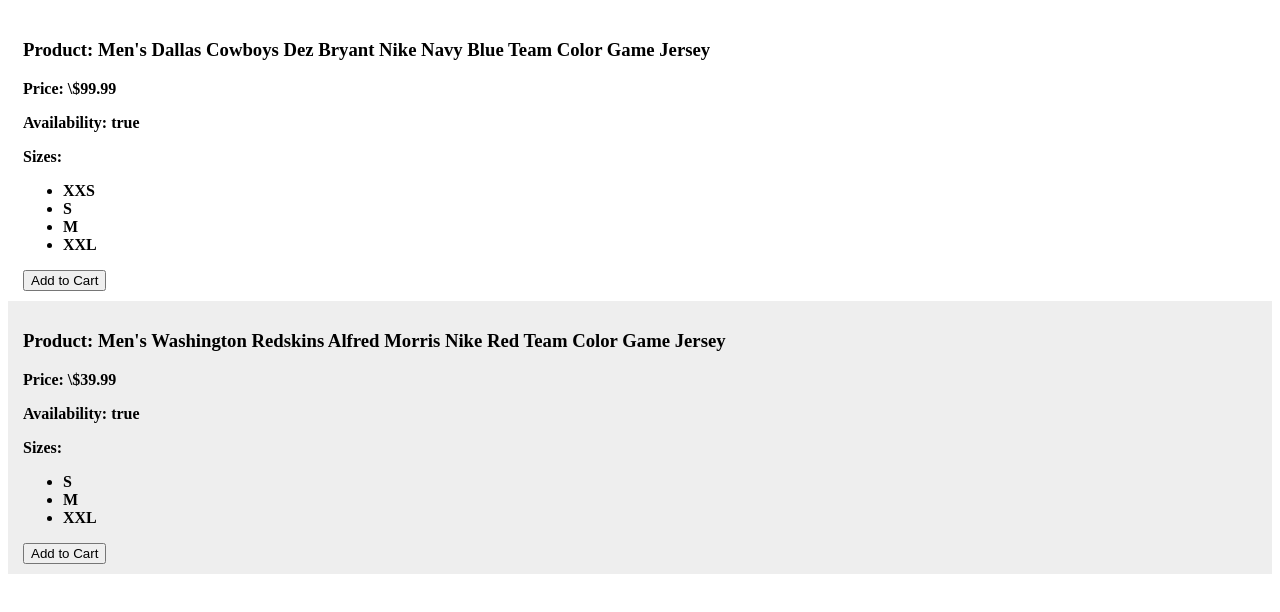
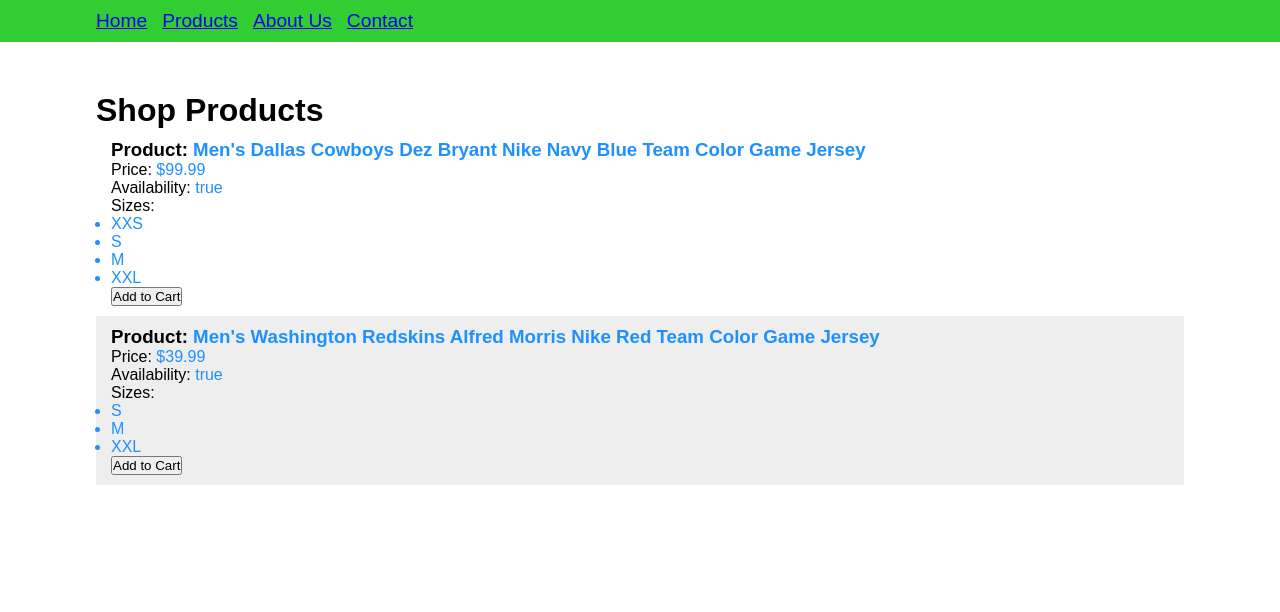
Before and after one commit to samiam151/ng2-store, an Angular app: page /products in a window 1280 px wide. Shown: the top 612 px of the page. Built offline with nearby package versions, Linux system fonts and the light colour scheme.

Commit message:
Added nav-bar

```diff
--- a/src/app/app.component.html
+++ b/src/app/app.component.html
@@ -1,3 +1,5 @@
-<h1>
+<nav-bar></nav-bar>
+
+<div class="container">
   <products></products>
-</h1>
+</div>
--- a/src/app/app.module.ts
+++ b/src/app/app.module.ts
@@ -6,12 +6,14 @@
 import { AppComponent } from './app.component';
 import { ProductsComponent } from './products/products.component';
 import { ProductThumbnailCompnonent } from './products/products-thumbnail.component';
+import { NavComponent } from './nav/nav.component';
 
 @NgModule({
   declarations: [
     AppComponent,
     ProductsComponent,
-    ProductThumbnailCompnonent
+    ProductThumbnailCompnonent,
+    NavComponent
   ],
   imports: [
     BrowserModule,
--- /dev/null
+++ b/src/app/nav/nav.component.html
@@ -0,0 +1,8 @@
+<nav class='nav'>
+  <ul class="nav_ul">
+    <li class="nav_li"><a href="#">Home</a></li>
+    <li class="nav_li"><a href="#">Products</a></li>
+    <li class="nav_li"><a href="#">About Us</a></li>
+    <li class="nav_li"><a href="#">Contact</a></li>
+  </ul>
+</nav>
--- /dev/null
+++ b/src/app/products/products-thumbnail.component.css
@@ -0,0 +1,3 @@
+.answer {
+    color: dodgerblue;
+}
--- a/src/app/products/products-thumbnail.component.html
+++ b/src/app/products/products-thumbnail.component.html
@@ -1,5 +1,5 @@
 <h3>Product: <span class="answer">{{product.name}}</span></h3>
-<p>Price: <span class="answer">\${{product.price}}</span></p>
+<p>Price: <span class="answer">${{product.price}}</span></p>
 <p>Availability: <span class="answer">{{product.inStock}}</span></p>
 <p>Sizes:
     <span class="answer"><ul>
--- a/src/app/products/products-thumbnail.component.ts
+++ b/src/app/products/products-thumbnail.component.ts
@@ -1,14 +1,17 @@
-import { Component, Input } from '@angular/core';
+import { Component, Input, Output, EventEmitter } from '@angular/core';
 
 @Component({
     selector: 'product',
-    templateUrl: './products-thumbnail.component.html'
+    templateUrl: './products-thumbnail.component.html',
+    styleUrls: ['./products-thumbnail.component.css']
 })
 
 export class ProductThumbnailCompnonent {
     @Input() product: any
+    @Output() productClick = new EventEmitter()
 
     addToCart() {
-        console.log("Product added!");
+        console.log('Product Added...');
+        this.productClick.emit();
     }
 }
--- a/src/app/products/products.component.css
+++ b/src/app/products/products.component.css
@@ -4,6 +4,3 @@
 .product:nth-of-type(2n){
     background-color: #eee;
 }
-.answer {
-    color: rebeccapurple;
-}
--- a/src/app/products/products.component.html
+++ b/src/app/products/products.component.html
@@ -1,3 +1,4 @@
+<h1>Shop Products</h1>
 <div class="product" *ngFor="let product of products">
-  <product [product]=product></product>
+  <product [product]="product" (productClick)="handleProductClicked(product)"></product>
 </div>
--- a/src/app/products/products.component.ts
+++ b/src/app/products/products.component.ts
@@ -12,4 +12,8 @@
     new Product(1, "Men's Dallas Cowboys Dez Bryant Nike Navy Blue Team Color Game Jersey", true, 99.99, "Navy", ["XXS", "S", "M", "XXL"]),
     new Product(2, "Men's Washington Redskins Alfred Morris Nike Red Team Color Game Jersey", true, 39.99, "Navy", ["S", "M", "XXL"])
   ]
+
+  handleProductClicked(data){
+    console.log(`${data.id}. ${data.name}: \$${data.price}`);
+  }
 }
--- a/src/styles.css
+++ b/src/styles.css
@@ -1 +1,26 @@
 /* You can add global styles to this file, and also import other style files */
+* {
+    margin: 0;
+    padding: 0;
+    box-sizing: border-box;
+    font-family: Arial;
+}
+.container {
+    width: 85%;
+    margin: 50px auto;
+}
+nav {
+    width:100%;
+    padding: 10px 7.5%;
+    background-color: limegreen;
+}
+nav ul {
+    display: flex;
+    justify-content: flex-start;
+    align-items: center;
+}
+nav ul li {
+    margin-right: 15px;
+    list-style-type: none;
+    font-size: 1.2em;
+}
```
Also changed, not shown: src/app/nav/nav.component.ts (added, +10 -0 lines), src/app/nav/nav.component.css (added), 1 other file (tests, documents, lock files or other folders).
